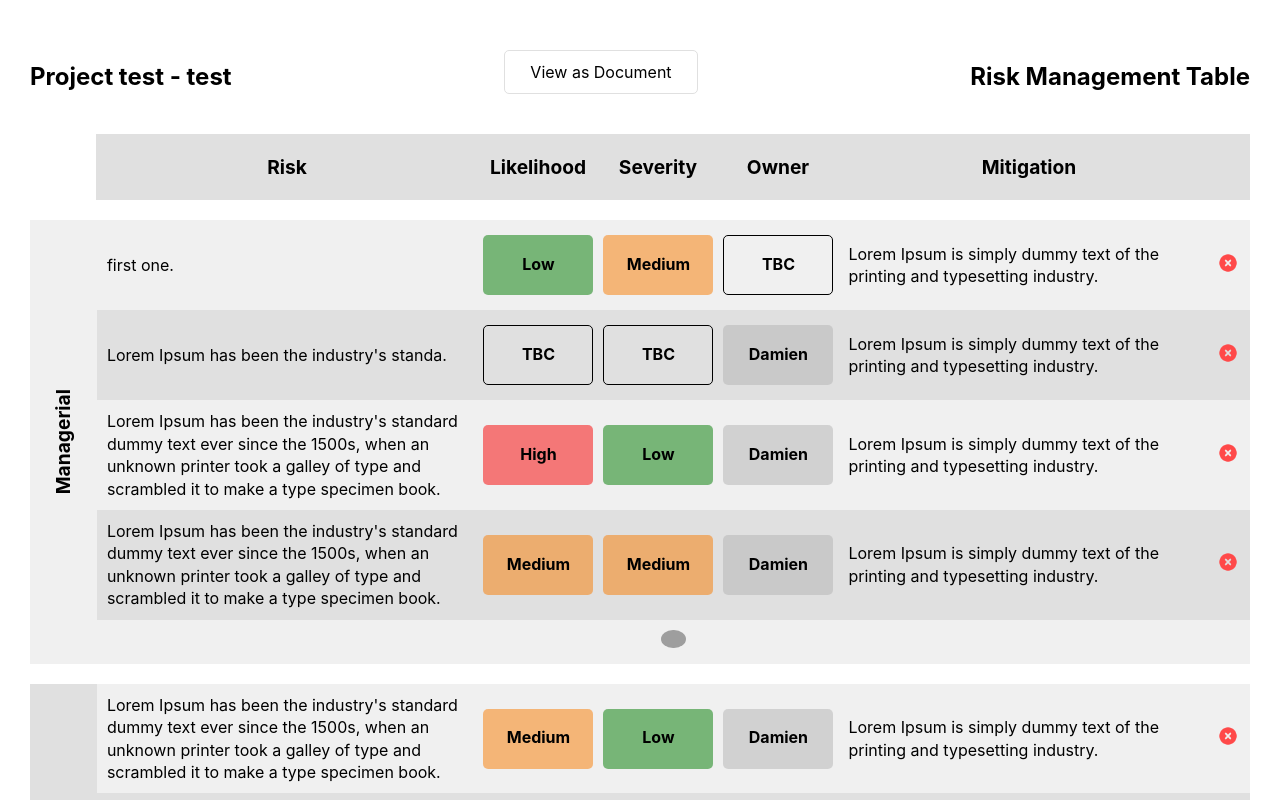
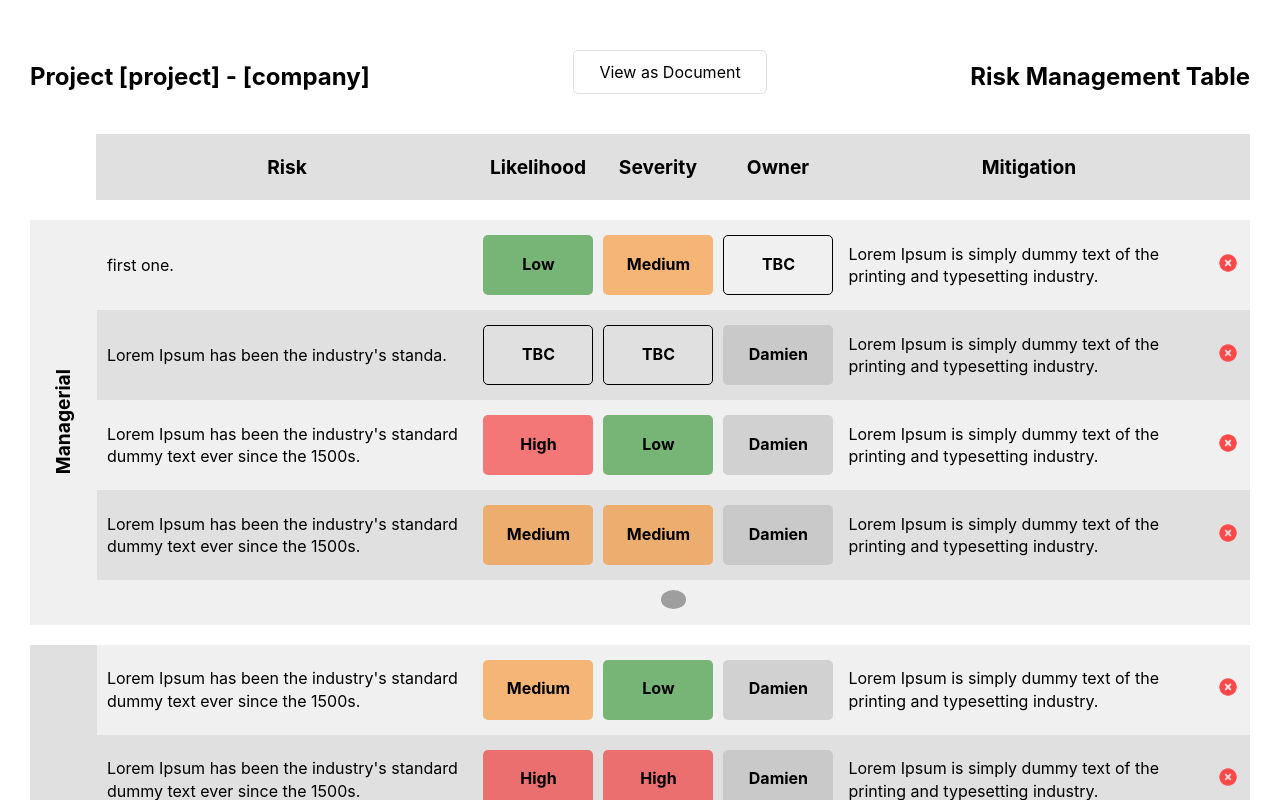
Before and after one commit to jrgrantham/wax, a React (Create React App) app: page / in a window 1280 px wide. Shown: the top 800 px of the page. Built offline with nearby package versions, Linux system fonts and the light colour scheme; grey boxes are pictures that could not be loaded.

Commit message:
set up initial form - no state management

```diff
--- a/src/App.js
+++ b/src/App.js
@@ -4,11 +4,12 @@ import "./App.css";
 import { Provider } from "react-redux";
 import { riskReducer, stylingReducer } from "./state/reducers";
 import { combineReducers, createStore, compose } from "redux";
+import { Route } from "react-router-dom";
 // import thunk from "redux-thunk";
 
 import RiskTable from "./riskManagement/RiskTable";
 import RiskText from "./riskManagement/TextRisks";
-import { Route } from "react-router-dom";
+import ClientSettings from "./clientSettings/ClientSettings";
 
 const monsterReducer = combineReducers({
   projectRisks: riskReducer,
@@ -28,7 +29,8 @@ function App() {
     <Provider store={store}>
       <div className="App">
         <Route exact path='/' component={RiskTable} />
-        <Route exact path='/risk-document' component={RiskText} />
+        <Route path='/risk-document' component={RiskText} />
+        <Route path='/settings' component={ClientSettings} />
       </div>
     </Provider>
   );
--- /dev/null
+++ b/src/clientSettings/ClientSettings.jsx
@@ -0,0 +1,86 @@
+import React, { useState } from "react";
+import { connect } from "react-redux";
+import styled from "styled-components";
+
+function ClientSettings(props) {
+  const emptyProject = {
+    company: "",
+    nature: "",
+    type: "",
+    project: "",
+    application: "",
+  };
+
+  const [projectForm, setProjectForm] = useState(emptyProject);
+
+  console.log(props.projectRisks.company);
+
+  const nature = ["nature 1", "nature 2", "nature 3", "nature 4", "nature 5"];
+
+  const projectType = [
+    "projectType 1",
+    "projectType 2",
+    "projectType 3",
+    "projectType 4",
+    "projectType 5",
+  ];
+
+  return (
+    <Container>
+      <header>
+        <h4>Client Settings</h4>
+      </header>
+      <form>
+        <input
+          type="text"
+          name="company"
+          value=""
+          placeholder={props.projectRisks.company}
+        />
+        <label>Company Name</label>
+        <br />
+        <select
+          type="text"
+          name="nature"
+          placeholder={props.projectRisks.nature}
+        >
+          {nature.map((option, index) => {
+            return <option key={index}>{option}</option>;
+          })}
+        </select>
+        <label>Product / Service Nature</label>
+        <br />
+        <select
+          type="text"
+          name="nature"
+          placeholder={props.projectRisks.nature}
+        >
+          {projectType.map((option, index) => {
+            return <option key={index}>{option}</option>;
+          })}
+        </select>
+        <label>Type of Project</label>
+        <br />
+        <input
+          type="text"
+          name="project"
+          placeholder={props.projectRisks.project}
+        />
+        <label>Project Name</label>
+        <br />
+        <input
+          type="text"
+          name="application"
+          placeholder={props.projectRisks.application}
+        />
+        <label>IUK Application Number</label>
+        <br />
+        <button type="submit">Submit</button>
+      </form>
+    </Container>
+  );
+}
+
+export default connect((state) => state, {})(ClientSettings);
+
+const Container = styled.div``;
--- a/src/riskManagement/dummyData.js
+++ b/src/riskManagement/dummyData.js
@@ -1,7 +1,37 @@
 export const riskData = {
-  company: "test",
-  project: "test",
+  company: "[company]",
+  nature: 'eg nature',
+  type: 'eg type',
+  project: "[project]",
+  application: 'optional',
   riskRange: ["TBC", "Low", "Medium", "High"],
+  options: {
+    managerial: {
+      display: true,
+      defaultOwner: 'JG',
+      color: 'red',
+    },
+    technical: {
+      display: true,
+      defaultOwner: 'DJ',
+      color: 'blue',
+    },
+    commercial: {
+      display: true,
+      defaultOwner: 'CG',
+      color: 'green',
+    },
+    legal: {
+      display: true,
+      defaultOwner: '',
+      color: 'orange',
+    },
+    environmental: {
+      display: true,
+      defaultOwner: '',
+      color: 'yellow',
+    },
+  },
   managerial: [
     {
       id: 1,
@@ -26,7 +56,7 @@ export const riskData = {
     {
       id: 3,
       description:
-        "Lorem Ipsum has been the industry's standard dummy text ever since the 1500s, when an unknown printer took a galley of type and scrambled it to make a type specimen book.",
+        "Lorem Ipsum has been the industry's standard dummy text ever since the 1500s.",
       probability: 3,
       consequence: 1,
       owner: "Damien",
@@ -36,7 +66,7 @@ export const riskData = {
     {
       id: 4,
       description:
-        "Lorem Ipsum has been the industry's standard dummy text ever since the 1500s, when an unknown printer took a galley of type and scrambled it to make a type specimen book.",
+        "Lorem Ipsum has been the industry's standard dummy text ever since the 1500s.",
       probability: 2,
       consequence: 2,
       owner: "Damien",
@@ -48,7 +78,7 @@ export const riskData = {
     {
       id: 5,
       description:
-        "Lorem Ipsum has been the industry's standard dummy text ever since the 1500s, when an unknown printer took a galley of type and scrambled it to make a type specimen book.",
+        "Lorem Ipsum has been the industry's standard dummy text ever since the 1500s.",
       probability: 2,
       consequence: 1,
       owner: "Damien",
@@ -58,7 +88,7 @@ export const riskData = {
     {
       id: 6,
       description:
-        "Lorem Ipsum has been the industry's standard dummy text ever since the 1500s, when an unknown printer took a galley of type and scrambled it to make a type specimen book.",
+        "Lorem Ipsum has been the industry's standard dummy text ever since the 1500s.",
       probability: 3,
       consequence: 3,
       owner: "Damien",
@@ -68,7 +98,7 @@ export const riskData = {
     {
       id: 7,
       description:
-        "Lorem Ipsum has been the industry's standard dummy text ever since the 1500s, when an unknown printer took a galley of type and scrambled it to make a type specimen book.",
+        "Lorem Ipsum has been the industry's standard dummy text ever since the 1500s.",
       probability: 1,
       consequence: 2,
       owner: "Damien",
@@ -78,7 +108,7 @@ export const riskData = {
     {
       id: 8,
       description:
-        "Lorem Ipsum has been the industry's standard dummy text ever since the 1500s, when an unknown printer took a galley of type and scrambled it to make a type specimen book.",
+        "Lorem Ipsum has been the industry's standard dummy text ever since the 1500s.",
       probability: 3,
       consequence: 2,
       owner: "Damien",
@@ -90,7 +120,7 @@ export const riskData = {
     {
       id: 9,
       description:
-        "Lorem Ipsum has been the industry's standard dummy text ever since the 1500s, when an unknown printer took a galley of type and scrambled it to make a type specimen book.",
+        "Lorem Ipsum has been the industry's standard dummy text ever since the 1500s.",
       probability: 2,
       consequence: 1,
       owner: "Damien",
@@ -100,7 +130,7 @@ export const riskData = {
     {
       id: 10,
       description:
-        "Lorem Ipsum has been the industry's standard dummy text ever since the 1500s, when an unknown printer took a galley of type and scrambled it to make a type specimen book.",
+        "Lorem Ipsum has been the industry's standard dummy text ever since the 1500s.",
       probability: 3,
       consequence: 1,
       owner: "Damien",
@@ -110,7 +140,7 @@ export const riskData = {
     {
       id: 11,
       description:
-        "Lorem Ipsum has been the industry's standard dummy text ever since the 1500s, when an unknown printer took a galley of type and scrambled it to make a type specimen book.",
+        "Lorem Ipsum has been the industry's standard dummy text ever since the 1500s.",
       probability: 2,
       consequence: 1,
       owner: "Damien",
@@ -120,7 +150,7 @@ export const riskData = {
     {
       id: 12,
       description:
-        "Lorem Ipsum has been the industry's standard dummy text ever since the 1500s, when an unknown printer took a galley of type and scrambled it to make a type specimen book.",
+        "Lorem Ipsum has been the industry's standard dummy text ever since the 1500s.",
       probability: 3,
       consequence: 3,
       owner: "Damien",
@@ -132,7 +162,7 @@ export const riskData = {
     {
       id: 13,
       description:
-        "Lorem Ipsum has been the industry's standard dummy text ever since the 1500s, when an unknown printer took a galley of type and scrambled it to make a type specimen book.",
+        "Lorem Ipsum has been the industry's standard dummy text ever since the 1500s.",
       probability: 3,
       consequence: 1,
       owner: "Damien",
@@ -142,7 +172,7 @@ export const riskData = {
     {
       id: 14,
       description:
-        "Lorem Ipsum has been the industry's standard dummy text ever since the 1500s, when an unknown printer took a galley of type and scrambled it to make a type specimen book.",
+        "Lorem Ipsum has been the industry's standard dummy text ever since the 1500s.",
       probability: 3,
       consequence: 1,
       owner: "Damien",
@@ -152,7 +182,7 @@ export const riskData = {
     {
       id: 15,
       description:
-        "Lorem Ipsum has been the industry's standard dummy text ever since the 1500s, when an unknown printer took a galley of type and scrambled it to make a type specimen book.",
+        "Lorem Ipsum has been the industry's standard dummy text ever since the 1500s.",
       probability: 2,
       consequence: 2,
       owner: "Damien",
@@ -162,7 +192,49 @@ export const riskData = {
     {
       id: 16,
       description:
-        "Lorem Ipsum has been the industry's standard dummy text ever since the 1500s, when an unknown printer took a galley of type and scrambled it to make a type specimen book.",
+        "Lorem Ipsum has been the industry's standard dummy text ever since the 1500s.",
+      probability: 2,
+      consequence: 1,
+      owner: "Damien",
+      mitigation:
+        "Lorem Ipsum is simply dummy text of the printing and typesetting industry.",
+    },
+  ],
+  environmental: [
+    {
+      id: 17,
+      description:
+        "Lorem Ipsum has been the industry's standard dummy text ever since the 1500s.",
+      probability: 3,
+      consequence: 1,
+      owner: "Damien",
+      mitigation:
+        "Lorem Ipsum is simply dummy text of the printing and typesetting industry.",
+    },
+    {
+      id: 18,
+      description:
+        "Lorem Ipsum has been the industry's standard dummy text ever since the 1500s.",
+      probability: 3,
+      consequence: 1,
+      owner: "Damien",
+      mitigation:
+        "Lorem Ipsum is simply dummy text of the printing and typesetting industry.",
+    },
+    {
+      id: 19,
+      description:
+        "Lorem Ipsum has been the industry's standard dummy text ever since the 1500s.",
+      probability: 2,
+      consequence: 2,
+      owner: "Damien",
+      mitigation:
+        "Lorem Ipsum is simply dummy text of the printing and typesetting industry.",
+    },
+    {
+      id: 20,
+      description:
+        "Lorem Ipsum has been the industry's standard dummy text ever since the 1500s.",
       probability: 2,
       consequence: 1,
       owner: "Damien",
--- a/src/state/actionTypes.js
+++ b/src/state/actionTypes.js
@@ -1,3 +1,10 @@
+
+// PROJECT ACTIONS
+export const SET_COMPANY_NAME = 'SET_COMPANY_NAME';
+export const SET_NATURE = 'SET_NATURE';
+export const SET_PROJECT_TYPE = 'SET_PROJECT_TYPE';
+export const SET_PROJECT_NAME = 'SET_PROJECT_NAME';
+export const SET_APPLICATION = 'SET_APPLICATION';
 
 // RISK ACTIONS
 export const UPDATE_CONSEQUENCE = 'UPDATE_CONSEQUENCE';
```
Also changed, not shown: src/state/actionCreators/projectActionCreators.js (added, +33 -0 lines), src/riskManagement/RiskTable.jsx (line endings or trailing spaces).
